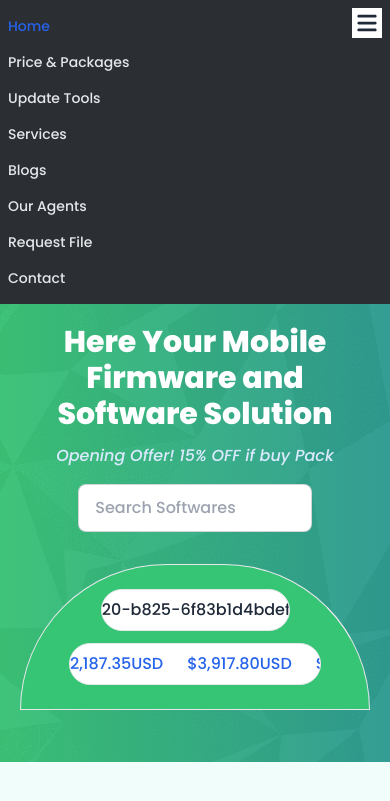
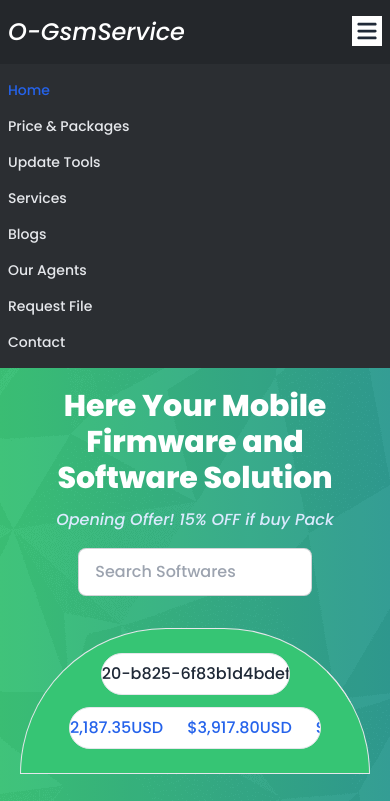
Before and after one commit to ashaansojib/paid-gsm-service, a React (Vite) app: page / in a window 390 px wide. Shown: the top 801 px of the page. Built offline with nearby package versions, Linux system fonts and the light colour scheme.

Commit message:
navlink design complete

```diff
--- a/src/shared/Header.jsx
+++ b/src/shared/Header.jsx
@@ -1,5 +1,5 @@
 import React from "react";
-import { useLocation } from "react-router-dom";
+import { Link, useLocation } from "react-router-dom";
 import TopNav from "./TopNav";
 import MenuBar from "./MenuBar";
 import HeroSection from "./HeroSection";
@@ -9,8 +9,8 @@
     <div>
       {/* top header content */}
       <div className="bg-[#24272B]">
-        <div className="my-container md:flex justify-between items-center py-4 px-2 hidden">
-          <h2 className="text-white text-2xl italic">O-GsmService</h2>
+        <div className="my-container flex justify-between items-center py-4 px-2">
+          <Link to="/"><h2 className="text-white text-2xl italic">O-GsmService</h2></Link>
           <TopNav />
         </div>
       </div>
--- a/src/shared/MenuBar.jsx
+++ b/src/shared/MenuBar.jsx
@@ -7,7 +7,7 @@
   return (
     <div className="bg-[#2B2E32]">
       <div className="my-container relative">
-        <FaBars onClick={() => setShowMenu(!showMenu)} className="text-3xl cursor-pointer p-1 absolute right-2 top-2 md:hidden block bg-white" />
+        <FaBars onClick={() => setShowMenu(!showMenu)} className="text-3xl cursor-pointer p-1 absolute right-2 -top-12 md:hidden block bg-white" />
         <ul className={`p-2 md:p-0 flex md:flex-row flex-col md:gap-6 md:items-center ${showMenu ? 'block' : 'hidden'}`}>
           <NavLink className={({ isActive }) => (isActive ? 'active' : 'default')} to="/">
             Home
--- a/src/shared/TopNav.jsx
+++ b/src/shared/TopNav.jsx
@@ -3,7 +3,7 @@
 
 const TopNav = () => {
   return (
-    <div className="space-x-4 text-gray-300">
+    <div className="space-x-4 text-gray-300 md:block hidden">
       <Link className="text-sm hover:text-white" to="about-us">
         About Us
       </Link>
```
